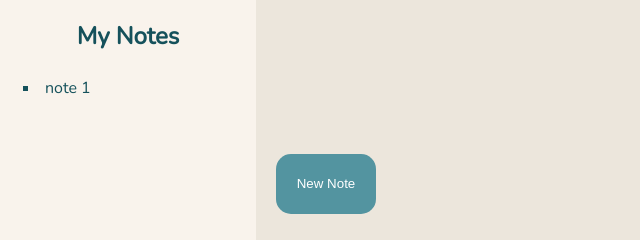
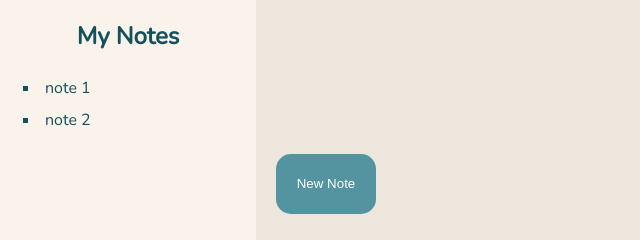
Before and after one commit to mbmrose/Project_1, a plain HTML site: page index.html in a window 1280 px wide. Shown: the top 240 px of the page, 0-640 px from the left. Drawn offline with nearby package versions, Linux system fonts and the light colour scheme.

Commit message:
Removed spelling error from searchNotes function

```diff
--- a/index.html
+++ b/index.html
@@ -20,6 +20,7 @@
         <h2>My Notes</h2>
         <ul class="notes">
           <li class="l2">note 1</li>
+          <li class="l2">note 2</li>
         </ul>
       </aside>
       <div class="grid2">
--- a/script/script.js
+++ b/script/script.js
@@ -103,7 +103,7 @@
 
 
 
-let notesArray = [{title : "note 1", body: "This is my first note"}]
+let notesArray = [{title : "note 1", body: "This is my first note"}, {title : "note 2", body: "This is my second note"}]
 
 
 function notelist(){
@@ -137,9 +137,9 @@
 showNote.addEventListener("click", searchNotes);
 
 function searchNotes(event){
-    // console.log(event.target.textContent)
+    // console.log(event.target.textContent);
     for(let item of notesArray){
-        if (event.target.textContent === item.title);{
+        if (event.target.textContent === item.title){
         document.getElementById("text").value = item.body;
     }
     }
```
